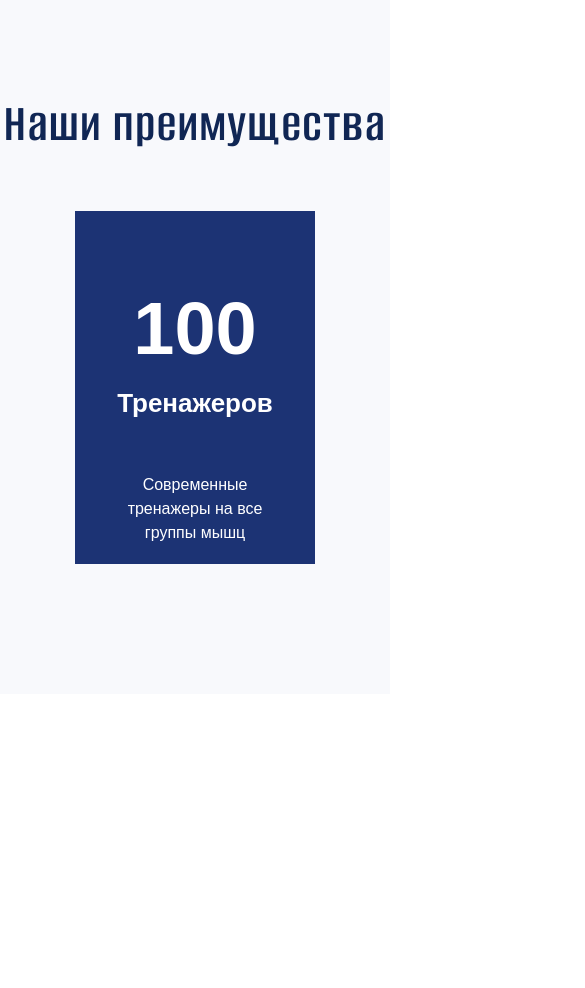
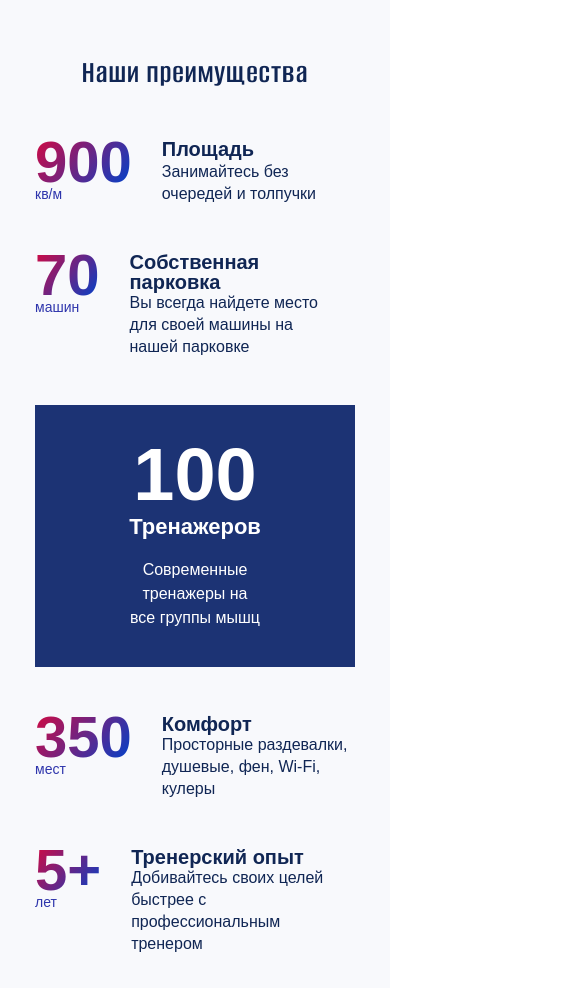
Before and after one commit to EugeneShlyk/EugeneShlyk.fitness, a plain HTML site: page build/index.html in a window 390 px wide. Shown: the part 4120-5108 px from the top of the page, 585 px wide, since content can reach past the window. Before the commit the page ends 4814 px from the top, so only its background shows below. Drawn offline with Linux system fonts and the light colour scheme; files whose address does not match are found by name.

Commit message:
приемущества остановился на середине мобайл.

```diff
--- a/build/index.html
+++ b/build/index.html
@@ -693,12 +693,12 @@
           <li class="advantages-card">
             <div>
               <div>
-                <span></span>
-                <p></p>
+                <span>70</span>
+                <p>машин</p>
               </div>
               <div>
-                <span></span>
-                <p></p>
+                <span>Собственная парковка</span>
+                <p>Вы всегда найдете место для своей машины на нашей парковке</p>
               </div>
             </div>
           </li>
@@ -706,12 +706,12 @@
           <li class="advantages-card">
             <div>
               <div>
-                <span></span>
-                <p></p>
+                <span>350</span>
+                <p>мест</p>
               </div>
               <div>
-                <span></span>
-                <p></p>
+                <span>Комфорт</span>
+                <p>Просторные раздевалки, душевые, фен, Wi-Fi, кулеры</p>
               </div>
             </div>
           </li>
@@ -719,12 +719,12 @@
           <li class="advantages-card">
             <div>
               <div>
-                <span></span>
-                <p></p>
+                <span>5+</span>
+                <p>лет</p>
               </div>
               <div>
-                <span></span>
-                <p></p>
+                <span>Тренерский опыт</span>
+                <p>Добивайтесь своих целей быстрее с профессиональным тренером</p>
               </div>
             </div>
           </li>
--- a/source/sass/blocks/advantages-card.scss
+++ b/source/sass/blocks/advantages-card.scss
@@ -1,12 +1,29 @@
 .advantages-card {
   margin: 0;
-  padding: 0 0 83px;
+  padding: 0;
+}
+
+.advantages-card:nth-child(1),
+.advantages-card:nth-child(4) {
+  padding-left: 19px;
+}
+
+@media (max-width: 1199px) {
+  .advantages-card:nth-child(1),
+  .advantages-card:nth-child(4) {
+    padding-left: 0;
+  }
+}
+
+.advantages-card:nth-child(3),
+.advantages-card:nth-child(5) {
+  padding-right: 10px;
 }
 
 .advantages-card div {
   display: grid;
-  grid-template-columns: 1fr 183px;
-  gap: 30px;
+  grid-template-columns: min-content 1fr;
+  column-gap: 30px;
   margin: 0;
   padding: 0;
 }
@@ -14,12 +31,13 @@
 .advantages-card div div:nth-child(1) {
   display: flex;
   flex-direction: column;
-  justify-content: space-between;
+  justify-content: flex-start;
   margin: 0;
   padding: 0;
 }
 
 .advantages-card div div:nth-child(1) span {
+  display: block;
   margin: 0;
   padding: 0;
   background: linear-gradient(129deg, #D10A42 0%, #0041CA 100%);
@@ -28,10 +46,18 @@
   -webkit-text-fill-color: transparent;
   font-size: 71px;
   font-weight: 700;
-  line-height: 106px;
+  line-height: 53px;
+}
+
+@media (max-width: 1199px) {
+  .advantages-card div div:nth-child(1) span {
+    font-size: 58px;
+    line-height: 45px;
+  }
 }
 
 .advantages-card div div:nth-child(1) p {
+  display: block;
   margin: 0;
   padding: 0;
   color: rgba(46, 53, 172, 1);
@@ -43,18 +69,26 @@
 .advantages-card div div:nth-child(2) {
   display: flex;
   flex-direction: column;
-  justify-content: space-between;
+  justify-content: flex-start;
   margin: 0;
   padding: 0;
 }
 
 .advantages-card div div:nth-child(2) span {
-  margin: 0;
+  margin: 0 0 auto;
   padding: 0;
   color: rgba(16, 38, 84, 1);
   font-size: 22px;
   font-weight: 700;
-  line-height: 33px;
+  line-height: 18px;
+}
+
+@media (max-width: 1199px) {
+  .advantages-card div div:nth-child(2) span {
+    font-size: 20px;
+    font-weight: 700;
+    line-height: 20px;
+  }
 }
 
 .advantages-card div div:nth-child(2) p {
--- a/source/sass/blocks/advantages-center-card.scss
+++ b/source/sass/blocks/advantages-center-card.scss
@@ -6,9 +6,27 @@
   align-items: center;
   justify-content: flex-start;
   margin: 0;
-  padding: 62px 34px 0;
+  padding: 54px 34px 0;
   color: rgba(255, 255, 255, 1);
   background: rgba(28, 51, 116, 1);
+}
+
+@media (max-width: 1199px) {
+  .advantages-center-card {
+    grid-column: 1 / 3;
+    grid-row: 2 / 3;
+    width: 442px;
+    margin: 0 auto;
+    padding: 33px 130px 37px;
+  }
+}
+
+@media (max-width: 767px) {
+  .advantages-center-card {
+    grid-column: 1 / 2;
+    grid-row: 3 / 4;
+    width: 100%;
+  }
 }
 
 .advantages-center-card span {
@@ -16,7 +34,7 @@
   padding: 0;
   font-size: 74px;
   font-weight: 700;
-  line-height: 111px;
+  line-height: 74px;
 }
 
 .advantages-center-card div {
@@ -27,11 +45,19 @@
 
 .advantages-center-card div span {
   display: block;
-  margin: 0 0 50px;
+  margin: 0 0 35px;
   padding: 0;
   font-size: 26px;
   font-weight: 700;
   line-height: 39px;
+}
+
+@media (max-width: 1199px) {
+  .advantages-center-card div span {
+    font-size: 22px;
+    line-height: 30px;
+    margin-bottom: 16px;
+  }
 }
 
 .advantages-center-card div p {
--- a/source/sass/blocks/advantages.scss
+++ b/source/sass/blocks/advantages.scss
@@ -12,7 +12,21 @@
   align-items: center;
   width: 1200px;
   margin: 0;
-  padding: 107px 0 130px;
+  padding: 107px 0 127px;
+}
+
+@media (max-width: 1199px) {
+  .advantages__inner {
+    width: 768px;
+    padding: 87px 0 98px;
+  }
+}
+
+@media (max-width: 767px) {
+  .advantages__inner {
+    width: 320px;
+    padding: 73px 0 70px;
+  }
 }
 
 .advantages__title {
@@ -26,11 +40,74 @@
   letter-spacing: 1.62px;
 }
 
+@media (max-width: 1199px) {
+  .advantages__title {
+    margin: 0 0 50px;
+    font-size: 42px;
+    line-height: 50px;
+    letter-spacing: 1.26px;
+  }
+}
+
+@media (max-width: 767px) {
+  .advantages__title {
+    font-size: 32px;
+    line-height: 32px;
+    letter-spacing: 0.96px;
+  }
+}
+
 .advantages__list {
+  position: relative;
   display: grid;
   grid-template-columns: 340px 240px 340px;
   column-gap: 60px;
+  row-gap: 160px;
+  //height: 307px;
   margin: 0;
   padding: 0;
   list-style: none;
 }
+
+@media (max-width: 1199px) {
+  .advantages__list {
+    column-gap: 30px;
+    row-gap: 47px;
+    grid-template-columns: 324px 324px;
+  }
+}
+
+@media (max-width: 767px) {
+  .advantages__list {
+    grid-template-columns: 320px;
+  }
+}
+
+.advantages__list::before {
+  content: "";
+  position: absolute;
+  top: 50%;
+  transform: translateY(-50%);
+  left: 0;
+  width: 340px;
+  height: 2px;
+  background: rgba(209, 10, 66, 0.2);
+}
+
+.advantages__list::after {
+  content: "";
+  position: absolute;
+  top: 50%;
+  transform: translateY(-50%);
+  right: 0;
+  width: 340px;
+  height: 2px;
+  background: rgba(209, 10, 66, 0.2);
+}
+
+@media (max-width: 1199px) {
+  .advantages__list::before,
+  .advantages__list::after {
+    display: none;
+  }
+}
```
Also changed, not shown: source/index.html (+12 -12 lines), build/css/style.css, build/css/style.min.css, 1 other file.
